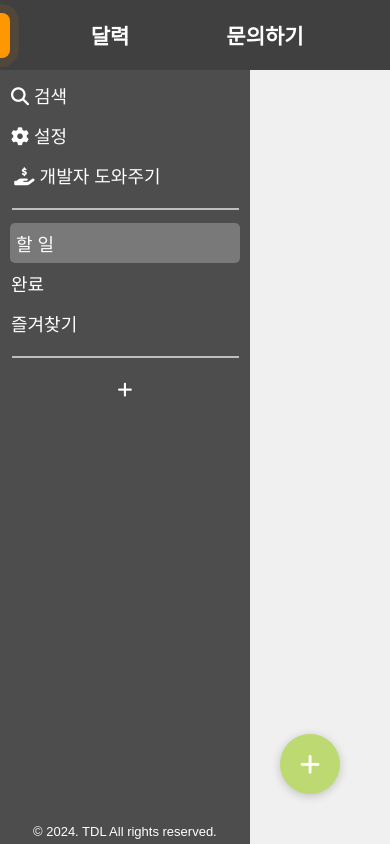
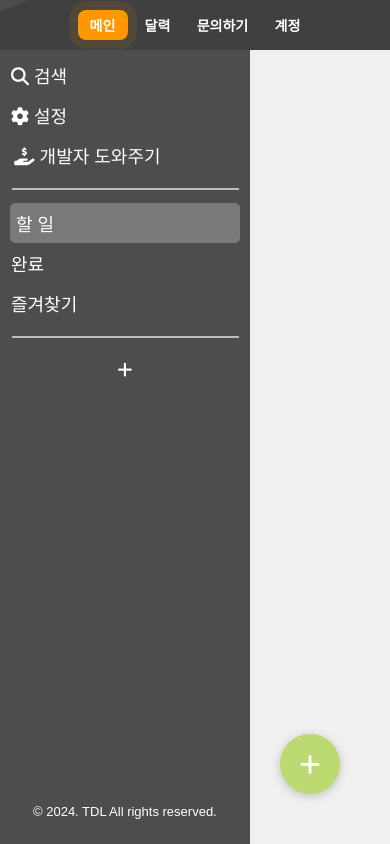
Before and after one commit to goqkTk/TDL, a Flask app: page / in a window 390 px wide. Run offline with Flask 3, Linux system fonts and the light colour scheme; some web fonts are replaced.

Commit message:
메뉴바 미디어쿼리만 추가함
ㅈ됨 새로운 카테고리 기능을 만들려면 살짝 코드를 갈아엎어야함 클라우드 참조

```diff
--- a/static/css/main.css
+++ b/static/css/main.css
@@ -577,17 +577,6 @@ body.dragging .sidebar #add-category:hover {
     pointer-events: none;
 }
 
-#title:focus,
-#detail:focus,
-#title:not(:placeholder-shown),
-#detail:not(:placeholder-shown),
-#edit-title:focus,
-#edit-detail:focus,
-#edit-title:not(:placeholder-shown),
-#edit-detail:not(:placeholder-shown) {
-    border: 1px solid #03A9F4;
-}
-
 #title:focus + .label-title,
 #detail:focus + .label-detail,
 #title:not(:placeholder-shown) + .label-title,
@@ -780,12 +769,8 @@ body.dragging .sidebar #add-category:hover {
 }
 
 @keyframes donateButtonMove {
-    0%, 100% {
-        transform: translateX(0);
-    }
-    50% {
-        transform: translateX(5px);
-    }
+    0%, 100% { transform: translateX(0); }
+    50% { transform: translateX(5px); }
 }
 
 #menu_btn.donate:hover {
--- a/static/css/menubar.css
+++ b/static/css/menubar.css
@@ -45,6 +45,7 @@ nav {
     transition: all 0.3s ease;
     position: relative;
     overflow: hidden;
+    white-space: nowrap;
 }
 
 .tab button::before {
@@ -58,18 +59,13 @@ nav {
     transition: all 0.3s ease;
 }
 
-.tab button:hover::before {
-    left: 0;
-}
+.tab button:hover::before { left: 0; }
+.tab button:nth-of-type(3) { width: 110px; }
 
 .tab button:hover {
     background: rgba(128, 128, 128, 0.5);
     transform: translateY(-3px);
     box-shadow: 0 4px 8px rgba(0, 0, 0, 0.2);
-}
-
-.tab button:nth-of-type(3) {
-    width: 110px;
 }
 
 .tab button.active {
@@ -79,18 +75,11 @@ nav {
 }
 
 @keyframes pulse {
-    0% {
-        box-shadow: 0 0 0 0 rgba(255, 152, 0, 0.7);
-    }
-    70% {
-        box-shadow: 0 0 0 10px rgba(255, 152, 0, 0);
-    }
-    100% {
-        box-shadow: 0 0 0 0 rgba(255, 152, 0, 0);
-    }
+    0% { box-shadow: 0 0 0 0 rgba(255, 152, 0, 0.7); }
+    70% { box-shadow: 0 0 0 10px rgba(255, 152, 0, 0); }
+    100% { box-shadow: 0 0 0 0 rgba(255, 152, 0, 0); }
 }
 
-/* 메뉴 전체에 대한 물결 효과 */
 .tab::after {
     content: '';
     position: absolute;
@@ -104,10 +93,48 @@ nav {
 }
 
 @keyframes wave {
-    0% {
-        transform: translate(-50%, -50%) rotate(0deg);
+    0% { transform: translate(-50%, -50%) rotate(0deg); }
+    100% { transform: translate(-50%, -50%) rotate(360deg); }
+}
+
+@media screen and (max-width: 768px) {
+    nav { height: 60px; }
+    .tab { gap: 10px; }
+
+    .tab button {
+        font-size: 16px;
+        width: auto;
+        min-width: 60px;
+        height: 35px;
+        padding: 0 10px;
     }
-    100% {
-        transform: translate(-50%, -50%) rotate(360deg);
+
+    .tab button:nth-of-type(3) {
+        width: auto;
+        min-width: 80px;
     }
 }
+
+@media screen and (max-width: 480px) {
+    nav { height: 50px; }
+    .tab { gap: 5px; }
+
+    .tab button {
+        font-size: 14px;
+        min-width: 50px;
+        height: 30px;
+        padding: 0 5px;
+    }
+
+    .tab button:nth-of-type(3) { min-width: 70px; }
+}
+
+@media screen and (max-width: 360px) {
+    .tab button {
+        font-size: 12px;
+        min-width: 40px;
+        padding: 0 3px;
+    }
+
+    .tab button:nth-of-type(3) { min-width: 60px; }
+}
```
